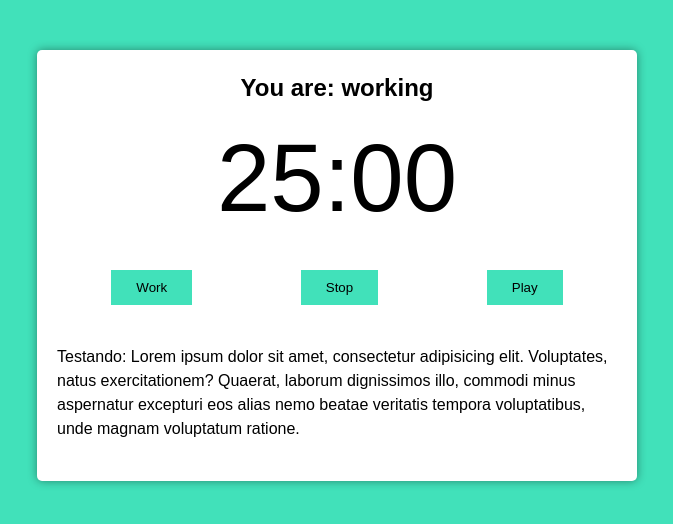
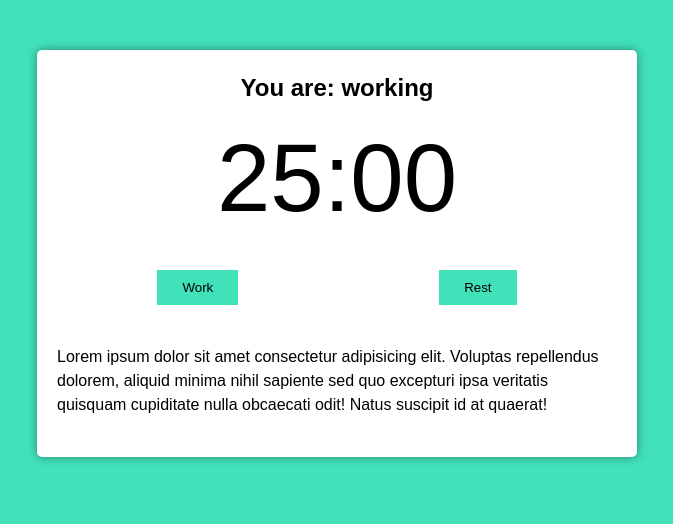
Before and after one commit to kauanhindlmayer/react-pomodoro-timer, a React (Create React App) app: page / in a window 1280 px wide. Shown: the top 524 px of the page, without its empty margins (303-976 px from the left). Built offline with nearby package versions, Linux system fonts and the light colour scheme.

Commit message:
resting button

```diff
--- a/src/components/pomodoro_timer.tsx
+++ b/src/components/pomodoro_timer.tsx
@@ -1,4 +1,3 @@
-import { time } from 'console';
 import React, { useEffect } from 'react';
 import { useInterval } from '../hooks/user_interval';
 import { secondsToTime } from '../utils/seconds_to_time';
@@ -16,9 +15,11 @@
   const [mainTime, setMainTime] = React.useState(props.pomodoroTime);
   const [timeCounting, setTimeCounting] = React.useState(false);
   const [working, setWorking] = React.useState(false);
+  const [resting, setResting] = React.useState(false);
 
   useEffect(() => {
     if (working) document.body.classList.add('working');
+    if (resting) document.body.classList.remove('working');
   }, [working]);
 
   useInterval(
@@ -31,6 +32,20 @@
   const configureWork = () => {
     setTimeCounting(true);
     setWorking(true);
+    setResting(false);
+    setMainTime(props.pomodoroTime);
+  };
+
+  const configureRest = (long: boolean) => {
+    setTimeCounting(true);
+    setWorking(false);
+    setResting(true);
+
+    if (long) {
+      setMainTime(props.longRestTime);
+    } else {
+      setMainTime(props.shortRestTime);
+    }
   };
 
   return (
@@ -40,8 +55,9 @@
 
       <div className="controls">
         <Button text="Work" onClick={() => configureWork()}></Button>
-        <Button text="Stop" onClick={() => console.log(1)}></Button>
+        <Button text="Rest" onClick={() => configureRest(false)}></Button>
         <Button
+          className={!working && !resting ? 'hidden' : ''}
           text={timeCounting ? 'Pause' : 'Play'}
           onClick={() => setTimeCounting(!timeCounting)}
         ></Button>
@@ -49,10 +65,10 @@
 
       <div className="details">
         <p>
-          Testando: Lorem ipsum dolor sit amet, consectetur adipisicing elit.
-          Voluptates, natus exercitationem? Quaerat, laborum dignissimos illo,
-          commodi minus aspernatur excepturi eos alias nemo beatae veritatis
-          tempora voluptatibus, unde magnam voluptatum ratione.
+          Lorem ipsum dolor sit amet consectetur adipisicing elit. Voluptas
+          repellendus dolorem, aliquid minima nihil sapiente sed quo excepturi
+          ipsa veritatis quisquam cupiditate nulla obcaecati odit! Natus
+          suscipit id at quaerat!
         </p>
       </div>
     </div>
```
